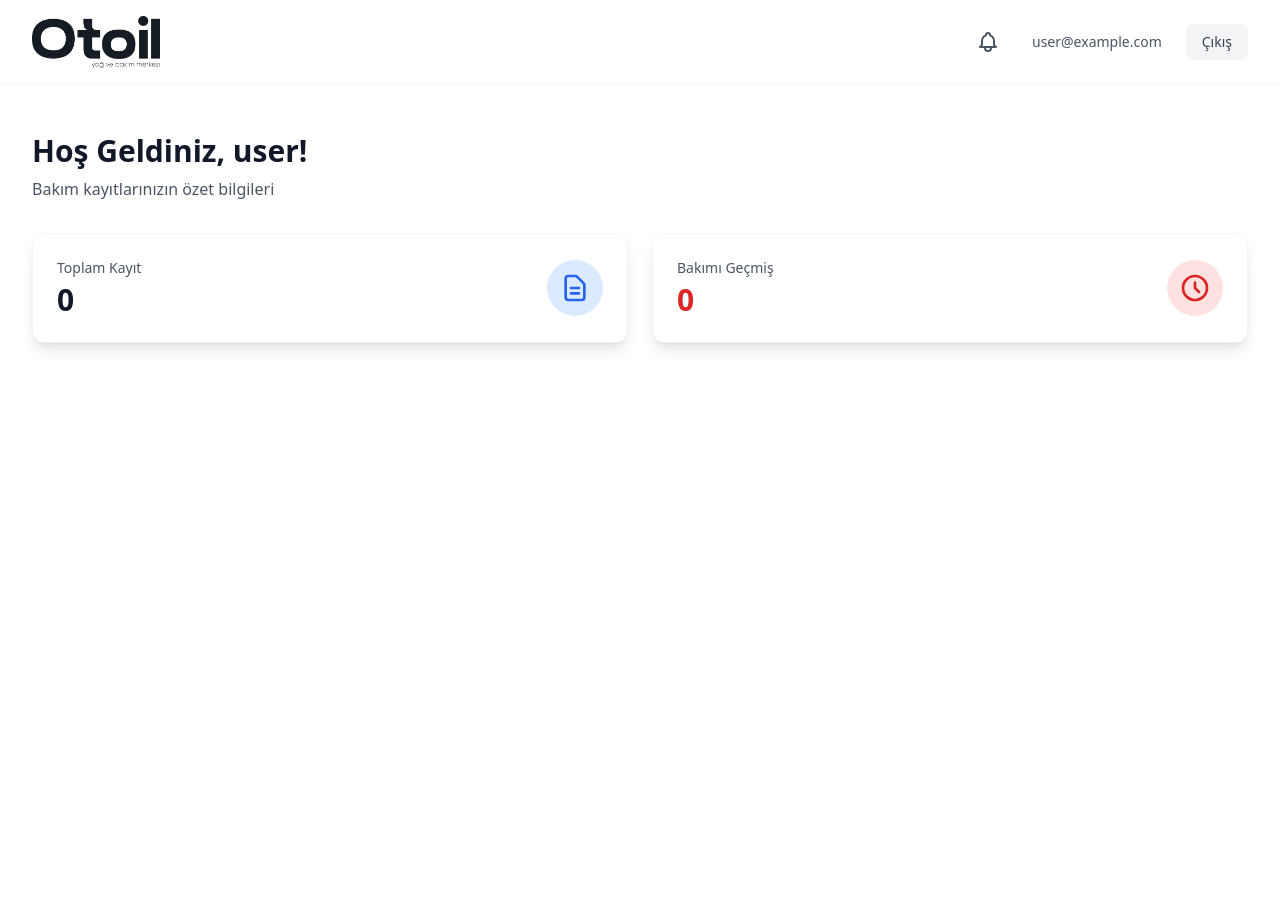
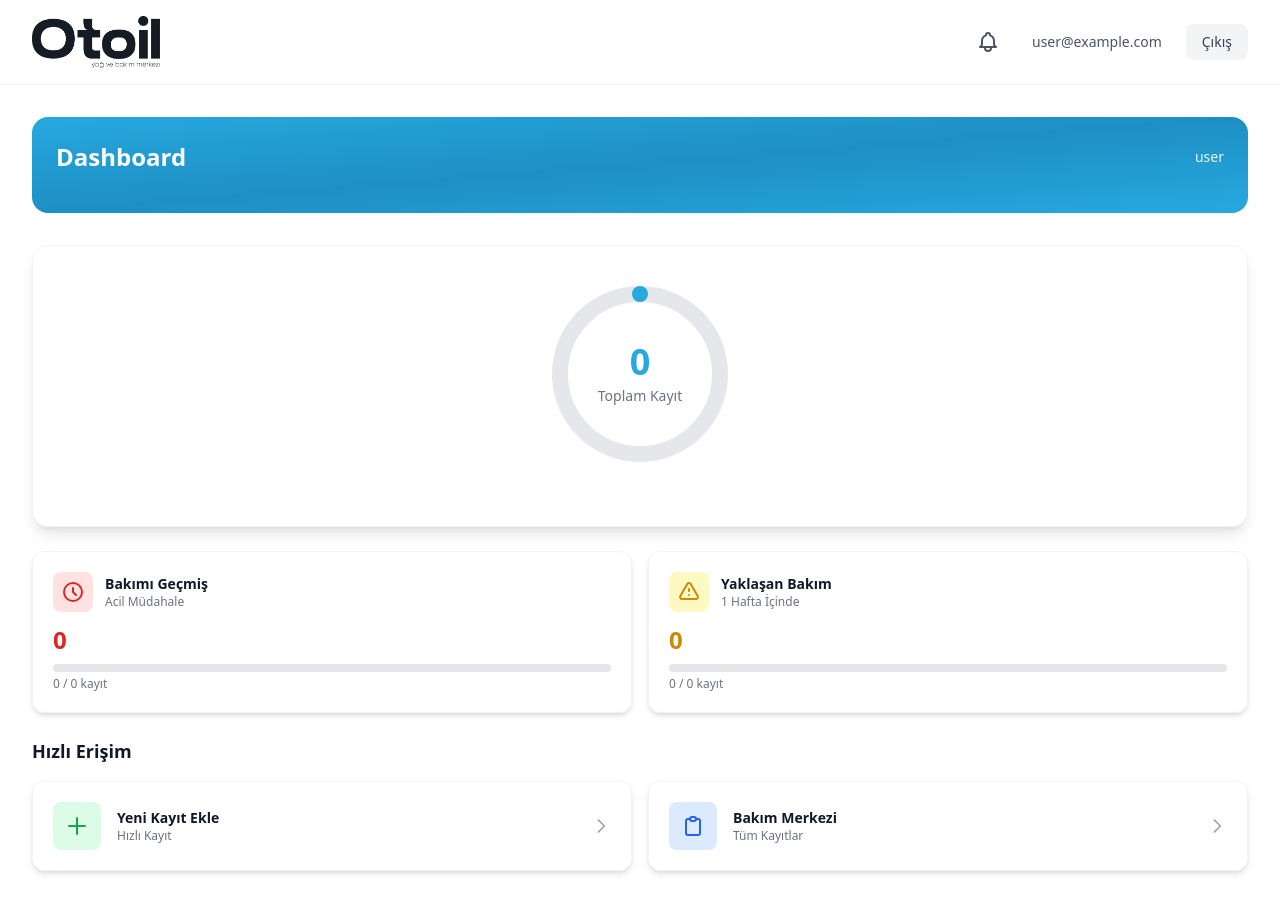
Before and after one commit to reujaf/otoil-arac-bakim, a React (Vite) app in the folder arac-bakim-web-sitesi/: page / in a window 1280 px wide. Shown: the top 912 px of the page. Before the commit the page ends 800 px from the top, so only its background shows below. Built offline with nearby package versions, Linux system fonts and the light colour scheme; no server answers; the database is empty; sample sign-in values are in the browser's storage.

Commit message:
dashboard ui

```diff
--- a/arac-bakim-web-sitesi/src/pages/Dashboard.jsx
+++ b/arac-bakim-web-sitesi/src/pages/Dashboard.jsx
@@ -14,6 +14,7 @@ function Dashboard() {
   const [bildirimModalAcik, setBildirimModalAcik] = useState(false);
   const [toplamKayit, setToplamKayit] = useState(0);
   const [gecmisBakim, setGecmisBakim] = useState(0);
+  const [yaklasanBakim, setYaklasanBakim] = useState(0);
 
   useEffect(() => {
     const unsubscribe = auth.onAuthStateChanged((currentUser) => {
@@ -60,6 +61,15 @@ function Dashboard() {
           return sonrakiBakimTarihi < bugun;
         });
         setGecmisBakim(gecmisListesi.length);
+
+        // Yaklaşan bakımlar (1 hafta içinde)
+        const yaklasanListesi = hizmetListesi.filter((hizmet) => {
+          if (!hizmet.sonrakiBakimTarihi) return false;
+          const sonrakiBakimTarihi = hizmet.sonrakiBakimTarihi.toDate();
+          sonrakiBakimTarihi.setHours(0, 0, 0, 0);
+          return sonrakiBakimTarihi >= bugun && sonrakiBakimTarihi <= birHaftaSonra;
+        });
+        setYaklasanBakim(yaklasanListesi.length);
 
         // Bildirim listesi (geçmiş + yaklaşan)
         const bildirimListesi = hizmetListesi.filter((hizmet) => {
@@ -142,65 +152,211 @@ function Dashboard() {
       </nav>
 
       {/* Dashboard İçeriği */}
-      <main className="max-w-7xl mx-auto px-4 sm:px-6 lg:px-8 py-12">
-        <div className="mb-8">
-          <h1 className="text-3xl font-bold text-gray-900 mb-2">
-            Hoş Geldiniz, {user?.email?.split('@')[0]}!
-          </h1>
-          <p className="text-gray-600">
-            Bakım kayıtlarınızın özet bilgileri
-          </p>
+      <main className="max-w-7xl mx-auto px-4 sm:px-6 lg:px-8 py-8">
+        {/* Gradient Header */}
+        <div className="bg-gradient-to-br from-[#26a9e0] via-[#1e8fc4] to-[#26a9e0] rounded-2xl p-6 mb-8 text-white">
+          <div className="flex items-center justify-between mb-4">
+            <h1 className="text-2xl font-bold">Dashboard</h1>
+            <span className="text-sm opacity-90">{user?.email?.split('@')[0]}</span>
+          </div>
+        </div>
+
+        {/* Dairesel Progress Bar - Toplam Kayıt */}
+        <div className="bg-white rounded-2xl shadow-lg border border-gray-100 p-8 mb-6">
+          <div className="flex flex-col items-center justify-center">
+            <div className="relative w-48 h-48 mb-6">
+              <svg className="transform -rotate-90 w-48 h-48">
+                <circle
+                  cx="96"
+                  cy="96"
+                  r="80"
+                  stroke="#e5e7eb"
+                  strokeWidth="16"
+                  fill="none"
+                />
+                <circle
+                  cx="96"
+                  cy="96"
+                  r="80"
+                  stroke="#26a9e0"
+                  strokeWidth="16"
+                  fill="none"
+                  strokeDasharray={`${(toplamKayit / Math.max(toplamKayit, 1)) * 502.4} 502.4`}
+                  strokeLinecap="round"
+                  className="transition-all duration-500"
+                />
+              </svg>
+              <div className="absolute inset-0 flex flex-col items-center justify-center">
+                <p className="text-4xl font-bold text-[#26a9e0]">{toplamKayit}</p>
+                <p className="text-sm text-gray-500 mt-1">Toplam Kayıt</p>
+              </div>
+            </div>
+          </div>
         </div>
 
         {/* İstatistik Kartları */}
-        <div className="grid grid-cols-1 md:grid-cols-2 gap-6 mb-8">
-          {/* Toplam Kayıt */}
-          <div className="bg-white rounded-xl shadow-lg border border-gray-100 p-6">
-            <div className="flex items-center justify-between">
-              <div>
-                <p className="text-sm text-gray-600 mb-1">Toplam Kayıt</p>
-                <p className="text-3xl font-bold text-gray-900">{toplamKayit}</p>
+        <div className="grid grid-cols-1 md:grid-cols-2 gap-4 mb-6">
+          {/* Bakımı Geçmiş */}
+          <div className="bg-white rounded-xl shadow-md border border-gray-100 p-5 hover:shadow-lg transition-shadow">
+            <div className="flex items-start justify-between">
+              <div className="flex-1">
+                <div className="flex items-center mb-3">
+                  <div className="bg-red-100 rounded-lg p-2 mr-3">
+                    <svg
+                      xmlns="http://www.w3.org/2000/svg"
+                      className="h-6 w-6 text-red-600"
+                      fill="none"
+                      viewBox="0 0 24 24"
+                      stroke="currentColor"
+                    >
+                      <path
+                        strokeLinecap="round"
+                        strokeLinejoin="round"
+                        strokeWidth={2}
+                        d="M12 8v4l3 3m6-3a9 9 0 11-18 0 9 9 0 0118 0z"
+                      />
+                    </svg>
+                  </div>
+                  <div>
+                    <p className="text-sm font-semibold text-gray-900">Bakımı Geçmiş</p>
+                    <p className="text-xs text-gray-500">Acil Müdahale</p>
+                  </div>
+                </div>
+                <div className="mt-2">
+                  <p className="text-2xl font-bold text-red-600">{gecmisBakim}</p>
+                  <div className="mt-2 w-full bg-gray-200 rounded-full h-2">
+                    <div
+                      className="bg-red-500 h-2 rounded-full transition-all duration-500"
+                      style={{ width: `${Math.min((gecmisBakim / Math.max(toplamKayit, 1)) * 100, 100)}%` }}
+                    ></div>
+                  </div>
+                  <p className="text-xs text-gray-500 mt-1">{gecmisBakim} / {toplamKayit} kayıt</p>
+                </div>
               </div>
-              <div className="bg-blue-100 rounded-full p-3">
+            </div>
+          </div>
+
+          {/* Yaklaşan Bakım */}
+          <div className="bg-white rounded-xl shadow-md border border-gray-100 p-5 hover:shadow-lg transition-shadow">
+            <div className="flex items-start justify-between">
+              <div className="flex-1">
+                <div className="flex items-center mb-3">
+                  <div className="bg-yellow-100 rounded-lg p-2 mr-3">
+                    <svg
+                      xmlns="http://www.w3.org/2000/svg"
+                      className="h-6 w-6 text-yellow-600"
+                      fill="none"
+                      viewBox="0 0 24 24"
+                      stroke="currentColor"
+                    >
+                      <path
+                        strokeLinecap="round"
+                        strokeLinejoin="round"
+                        strokeWidth={2}
+                        d="M12 9v2m0 4h.01m-6.938 4h13.856c1.54 0 2.502-1.667 1.732-3L13.732 4c-.77-1.333-2.694-1.333-3.464 0L3.34 16c-.77 1.333.192 3 1.732 3z"
+                      />
+                    </svg>
+                  </div>
+                  <div>
+                    <p className="text-sm font-semibold text-gray-900">Yaklaşan Bakım</p>
+                    <p className="text-xs text-gray-500">1 Hafta İçinde</p>
+                  </div>
+                </div>
+                <div className="mt-2">
+                  <p className="text-2xl font-bold text-yellow-600">{yaklasanBakim}</p>
+                  <div className="mt-2 w-full bg-gray-200 rounded-full h-2">
+                    <div
+                      className="bg-yellow-500 h-2 rounded-full transition-all duration-500"
+                      style={{ width: `${Math.min((yaklasanBakim / Math.max(toplamKayit, 1)) * 100, 100)}%` }}
+                    ></div>
+                  </div>
+                  <p className="text-xs text-gray-500 mt-1">{yaklasanBakim} / {toplamKayit} kayıt</p>
+                </div>
+              </div>
+            </div>
+          </div>
+        </div>
+
+        {/* Hızlı Erişim Kartları */}
+        <div className="mb-6">
+          <h2 className="text-lg font-bold text-gray-900 mb-4">Hızlı Erişim</h2>
+          <div className="grid grid-cols-1 md:grid-cols-2 gap-4">
+            {/* Kayıt Ekle */}
+            <div
+              onClick={() => navigate('/kayit-ekle')}
+              className="bg-white rounded-xl shadow-md border border-gray-100 p-5 hover:shadow-lg transition-all cursor-pointer"
+            >
+              <div className="flex items-center justify-between">
+                <div className="flex items-center">
+                  <div className="bg-green-100 rounded-lg p-3 mr-4">
+                    <svg
+                      xmlns="http://www.w3.org/2000/svg"
+                      className="h-6 w-6 text-green-600"
+                      fill="none"
+                      viewBox="0 0 24 24"
+                      stroke="currentColor"
+                    >
+                      <path
+                        strokeLinecap="round"
+                        strokeLinejoin="round"
+                        strokeWidth={2}
+                        d="M12 4v16m8-8H4"
+                      />
+                    </svg>
+                  </div>
+                  <div>
+                    <p className="text-sm font-semibold text-gray-900">Yeni Kayıt Ekle</p>
+                    <p className="text-xs text-gray-500">Hızlı Kayıt</p>
+                  </div>
+                </div>
                 <svg
                   xmlns="http://www.w3.org/2000/svg"
-                  className="h-8 w-8 text-blue-600"
+                  className="h-5 w-5 text-gray-400"
                   fill="none"
                   viewBox="0 0 24 24"
                   stroke="currentColor"
                 >
-                  <path
-                    strokeLinecap="round"
-                    strokeLinejoin="round"
-                    strokeWidth={2}
-                    d="M9 12h6m-6 4h6m2 5H7a2 2 0 01-2-2V5a2 2 0 012-2h5.586a1 1 0 01.707.293l5.414 5.414a1 1 0 01.293.707V19a2 2 0 01-2 2z"
-                  />
+                  <path strokeLinecap="round" strokeLinejoin="round" strokeWidth={2} d="M9 5l7 7-7 7" />
                 </svg>
               </div>
             </div>
-          </div>
 
-          {/* Bakımı Geçmiş */}
-          <div className="bg-white rounded-xl shadow-lg border border-gray-100 p-6">
-            <div className="flex items-center justify-between">
-              <div>
-                <p className="text-sm text-gray-600 mb-1">Bakımı Geçmiş</p>
-                <p className="text-3xl font-bold text-red-600">{gecmisBakim}</p>
-              </div>
-              <div className="bg-red-100 rounded-full p-3">
+            {/* Bakım Merkezi */}
+            <div
+              onClick={() => navigate('/bakim-merkezi')}
+              className="bg-white rounded-xl shadow-md border border-gray-100 p-5 hover:shadow-lg transition-all cursor-pointer"
+            >
+              <div className="flex items-center justify-between">
+                <div className="flex items-center">
+                  <div className="bg-blue-100 rounded-lg p-3 mr-4">
+                    <svg
+                      xmlns="http://www.w3.org/2000/svg"
+                      className="h-6 w-6 text-blue-600"
+                      fill="none"
+                      viewBox="0 0 24 24"
+                      stroke="currentColor"
+                    >
+                      <path
+                        strokeLinecap="round"
+                        strokeLinejoin="round"
+                        strokeWidth={2}
+                        d="M9 5H7a2 2 0 00-2 2v12a2 2 0 002 2h10a2 2 0 002-2V7a2 2 0 00-2-2h-2M9 5a2 2 0 002 2h2a2 2 0 002-2M9 5a2 2 0 012-2h2a2 2 0 012 2"
+                      />
+                    </svg>
+                  </div>
+                  <div>
+                    <p className="text-sm font-semibold text-gray-900">Bakım Merkezi</p>
+                    <p className="text-xs text-gray-500">Tüm Kayıtlar</p>
+                  </div>
+                </div>
                 <svg
                   xmlns="http://www.w3.org/2000/svg"
-                  className="h-8 w-8 text-red-600"
+                  className="h-5 w-5 text-gray-400"
                   fill="none"
                   viewBox="0 0 24 24"
                   stroke="currentColor"
                 >
-                  <path
-                    strokeLinecap="round"
-                    strokeLinejoin="round"
-                    strokeWidth={2}
-                    d="M12 8v4l3 3m6-3a9 9 0 11-18 0 9 9 0 0118 0z"
-                  />
+                  <path strokeLinecap="round" strokeLinejoin="round" strokeWidth={2} d="M9 5l7 7-7 7" />
                 </svg>
               </div>
             </div>
```
